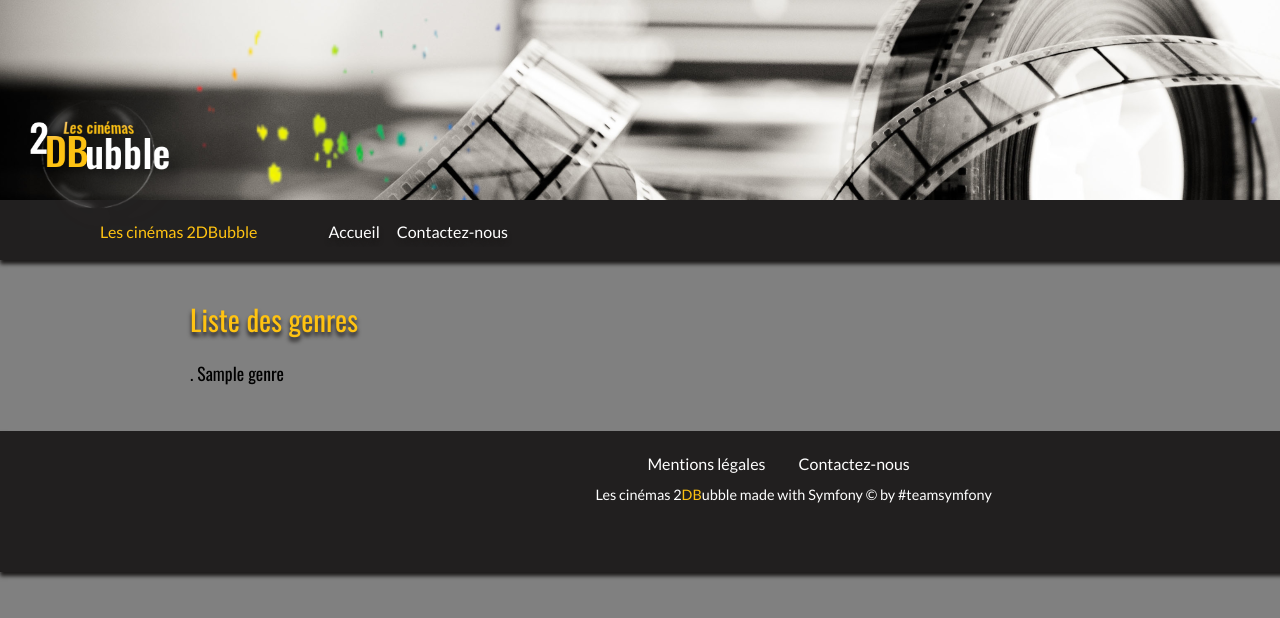
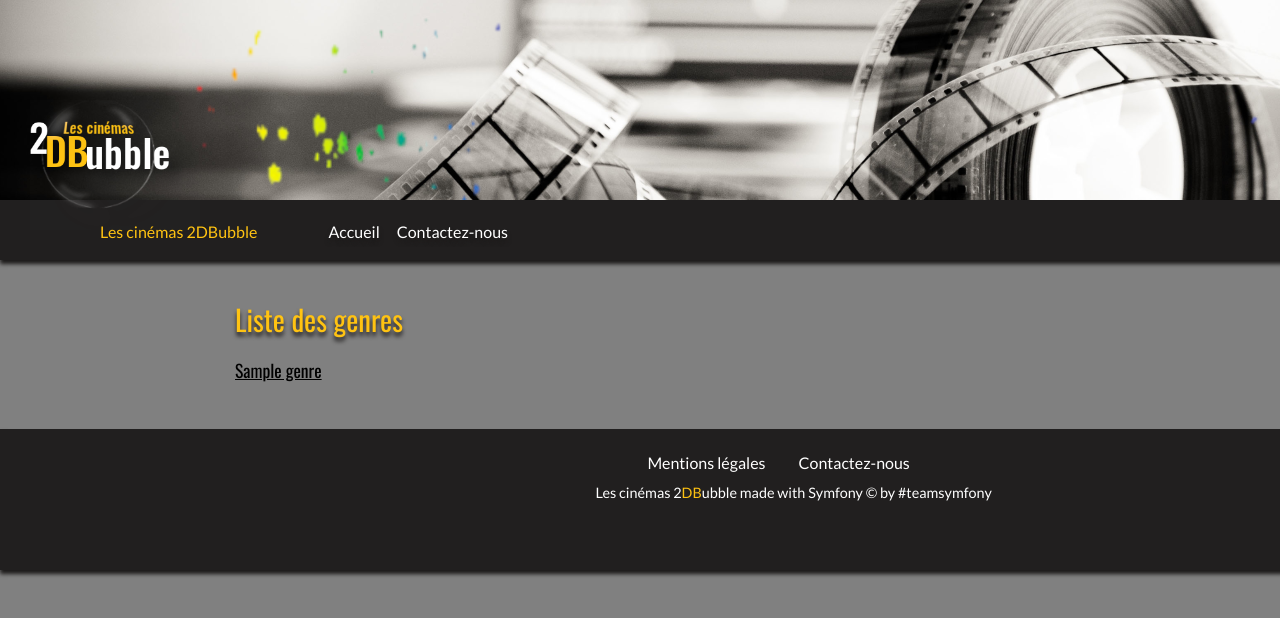
Before and after one commit to laurasullyalexandrine/2dmovie, a Symfony app: template 2dbulleMovie/templates/Back/genre/browse.html.twig in a window 1280 px wide; the page is wider, and only the part inside the window is pictured. Shown: the top 618 px of that part. Run offline with Twig, Linux system fonts and the light colour scheme; the template is opened without the code that fills it: most values are stand-ins (such as "Sample title", 1, 10 or a date in 2020); some libraries are stand-ins or nearby versions.

Commit message:
add condition flash message in MovieController and changed css for browse all templates

```diff
--- a/2dbulleMovie/public/css/style.css
+++ b/2dbulleMovie/public/css/style.css
@@ -109,7 +109,7 @@ body
 /*--------------- Home_Front ---------------*/
 
 
-.home-display-movies
+.display-movies-list
 {
     display: flex;
     margin-top: 20px;
@@ -134,7 +134,6 @@ body
     font-size: 1.1rem;
     color: black;
     line-height: 25px;
-    text-decoration: none;
 }
 
 .color-logo
@@ -203,7 +202,7 @@ body
 
 .admin-display
 {
-    margin: 5% 0;
+    margin: 5%;
 }
 
 .admin-footer
--- a/2dbulleMovie/templates/Back/casting/browse.html.twig
+++ b/2dbulleMovie/templates/Back/casting/browse.html.twig
@@ -10,9 +10,9 @@
         <h1 class="entitled">  Les acteurs et actrices </h1>
 
         {% for casting in casting_list %}
-            <ul class="admin-movie-list">
+            <ul class="admin-list">
                  <li>
-                 <strong class="movies-title-strong"><a class ="names-strong-link" href="{{ path('admin_casting_read', {id: casting.id}) }}"> {{ casting.personage }}</a></strong>
+                 <strong><a class ="names-strong-link" href="{{ path('admin_casting_read', {id: casting.id}) }}"> {{ casting.personage }}</a></strong>
                 </li>
             </ul>
         {% endfor %}
--- a/2dbulleMovie/templates/Back/genre/browse.html.twig
+++ b/2dbulleMovie/templates/Back/genre/browse.html.twig
@@ -8,9 +8,9 @@
         <h1 class="entitled"> Liste des genres</h1>
 
         {% for genre in genre_list %}
-            <ul class="admin-movie-list">
+            <ul class="admin-list">
                  <li>
-                 <strong class="movies-title-strong"><a class ="names-strong-link" href="{{ path('admin_genre_read', {id: genre.id}) }}"> . {{ genre.name }}</a></strong>
+                 <strong><a class ="names-strong-link" href="{{ path('admin_genre_read', {id: genre.id}) }}">{{ genre.name }}</a></strong>
                 </li>
             </ul>
         {% endfor %}
--- a/2dbulleMovie/templates/Back/movie/browse.html.twig
+++ b/2dbulleMovie/templates/Back/movie/browse.html.twig
@@ -8,9 +8,9 @@
     <div class="admin-display">
             <h1 class="entitled"> Liste des films</h1>
             {% for movie in movie_list %}
-                <ul class="admin-movie-list">
+                <ul class="admin-list">
                     <li>
-                        <strong class="movies-title-strong"><a class ="names-strong-link" href="{{ path('admin_movie_slug', {slug: movie.slug}) }}"> . {{ movie.title }}</a></strong>
+                        <strong><a class ="names-strong-link" href="{{ path('admin_movie_slug', {slug: movie.slug}) }}">{{ movie.title }}</a></strong>
                     </li>
                 </ul>
             {% endfor %}
--- a/2dbulleMovie/templates/Back/person/browse.html.twig
+++ b/2dbulleMovie/templates/Back/person/browse.html.twig
@@ -8,9 +8,9 @@
         <h1 class="entitled"> Les rôles </h1>
 
         {% for person in person_list %}
-            <ul class="admin-movie-list">
+            <ul class="admin-list">
                  <li>
-                 <strong class="movies-title-strong"><a class ="names-strong-link" href="{{ path('admin_person_read', {id: person.id}) }}"> {{ person.name }}</a></strong>
+                 <strong><a class ="names-strong-link" href="{{ path('admin_person_read', {id: person.id}) }}"> {{ person.name }}</a></strong>
                 </li>
             </ul>
         {% endfor %}
--- a/2dbulleMovie/templates/main/movie.html.twig
+++ b/2dbulleMovie/templates/main/movie.html.twig
@@ -8,10 +8,10 @@
 
 <section>
 <h2 class="entitled">Actuellement</h2>
-<div class="home-display-movies">
+<div class="display-movies-list">
     {% for movie in movie_list %}
         <div class="home-movie-picture"><a href="{{ path('movie_show_slug', {slug: movie.slug}) }}"><img class ="home-bloc-movie-picture"src="{{ asset('uploads/' ~ movie.picture ) }}" width="290px" height="410px" alt="picture_movie"></a>
-            <h2 class="movies-title"> <strong class="movies-title-strong"><a class ="names-strong-link" href="{{ path('movie_show_slug', {slug: movie.slug}) }}"> {{ movie.title }}</a></strong></h2>
+            <h2 class="movies-title"> <strong><a class ="names-strong-link" href="{{ path('movie_show_slug', {slug: movie.slug}) }}"> {{ movie.title }}</a></strong></h2>
         </div>
     {% endfor %}
 </div>
```
Also changed, not shown: 2dbulleMovie/src/Controller/Back/MovieController.php (+21 -4 lines), 2dbulleMovie/public/images/logo-2dbubble.png (deleted), 2dbulleMovie/public/uploads/Free-Guy-61bda5a38a7b6.jpg (added), 2dbulleMovie/public/uploads/black-widow-61bda75a28240.jpg (added).
